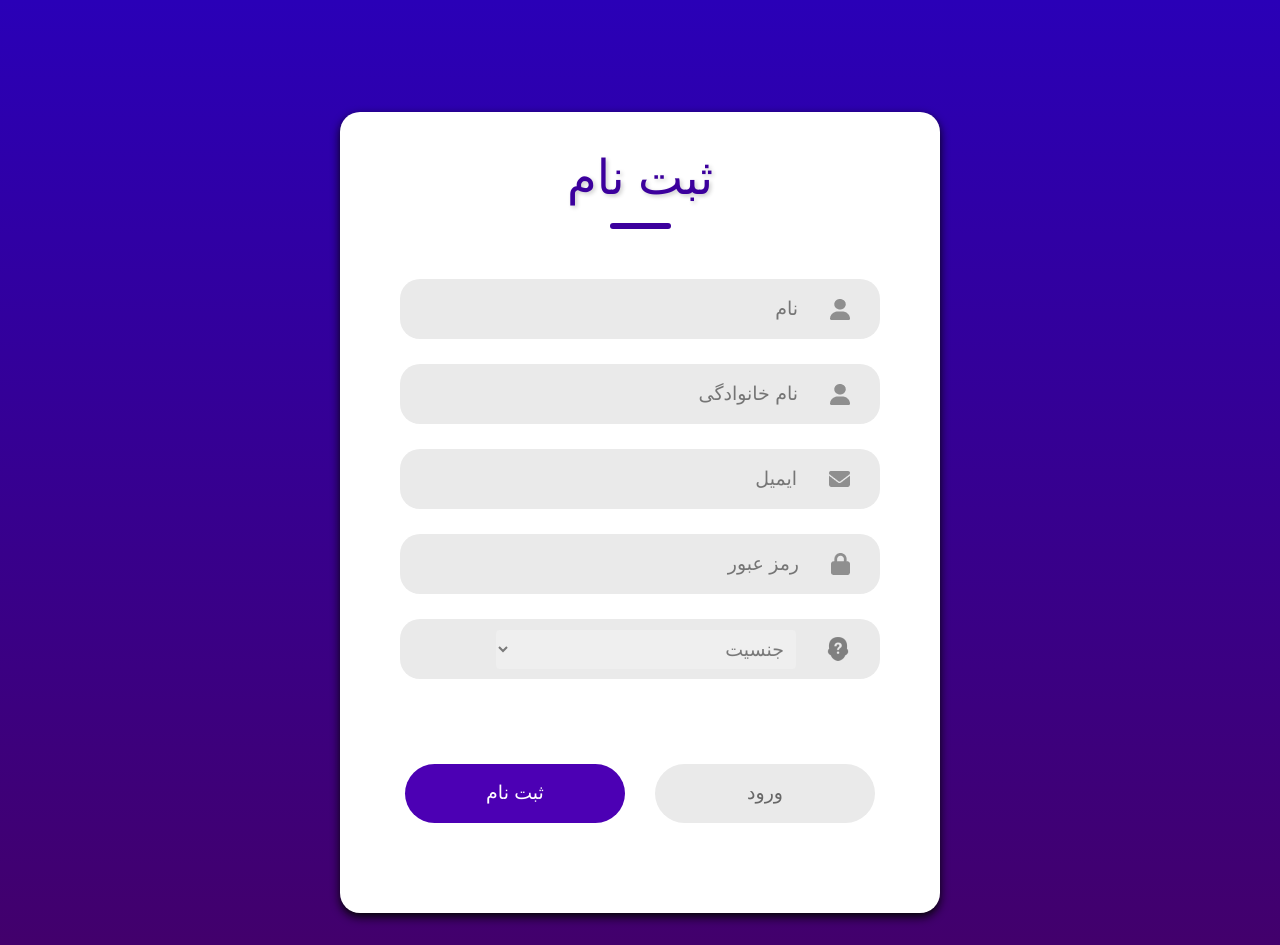
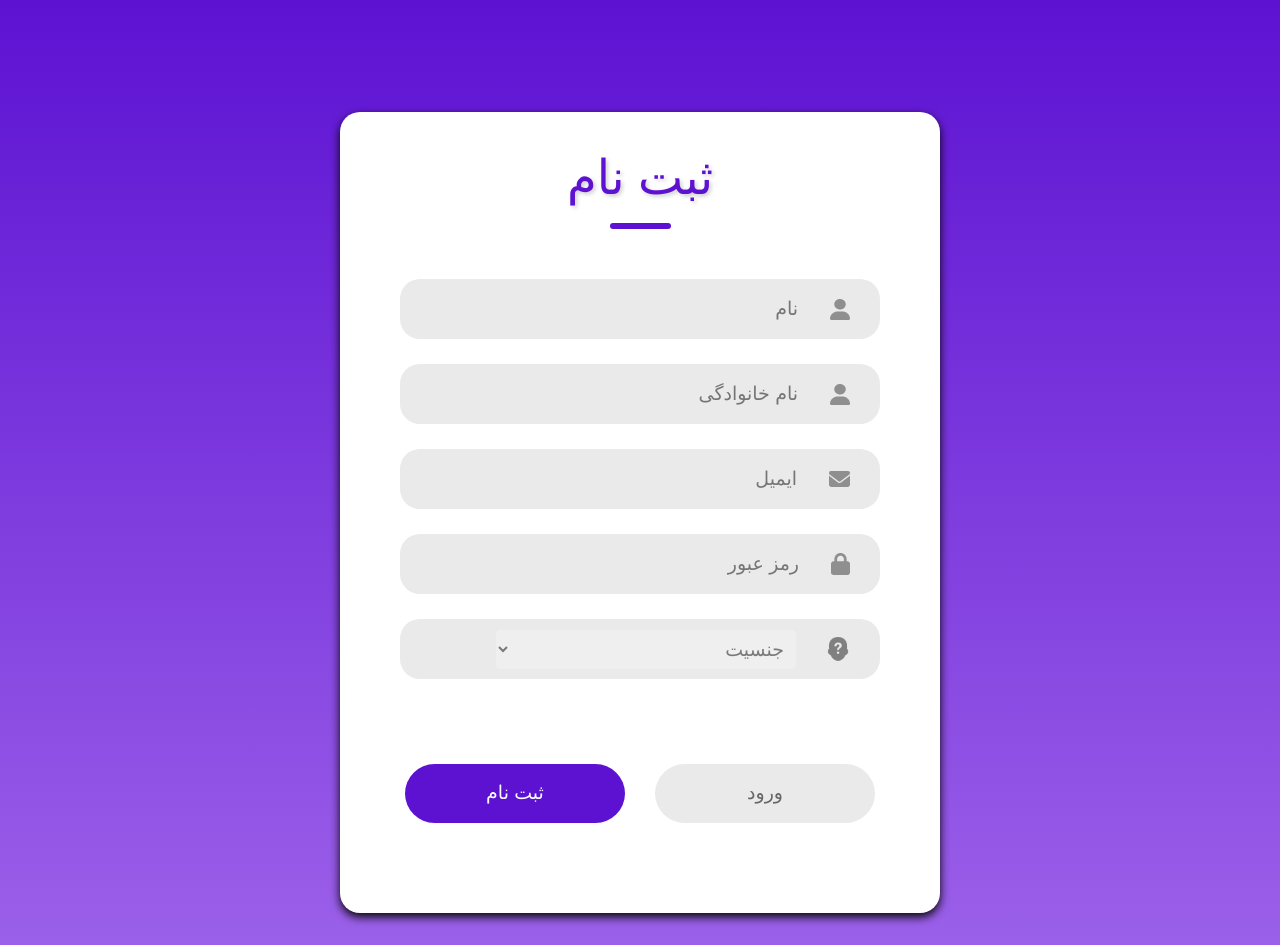
Before and after one commit to ENIAC-group/Front-End, a React (Vite) app: page / in a window 1280 px wide. Built offline with nearby package versions, Linux system fonts and the light colour scheme; a web font is replaced by a local one.

Commit message:
[feat]: Changed Color Template

```diff
--- a/src/components/SignUp/SignUp.css
+++ b/src/components/SignUp/SignUp.css
@@ -32,7 +32,7 @@
 .text {
     font-family: 'Vazir', sans-serif;
     direction: rtl;
-    color: #3c009d;
+    color: #5D12D2;
     font-size: 48px;
     font-weight: 700;
 }
@@ -40,7 +40,7 @@
 .underline {
     width: 61px;
     height: 6px;
-    background: #3c009d;
+    background: #5D12D2;
     border-radius: 9px;
 }
 
@@ -83,7 +83,7 @@
 .forgot-password {
     direction: rtl;
     font-family: 'Vazir', sans-serif;
-    padding-left: 62px;
+    padding-left: 55px;
     margin-top: 27px;
     color: #797979;
     font-size: 18px;
@@ -113,7 +113,7 @@
     width: 220px;
     height: 59px;
     color: white;
-    background: #4c00b4;
+    background: #5D12D2;
     border-radius: 50px;
     font-size: 19px;
     font-weight: 700;
--- a/src/index.css
+++ b/src/index.css
@@ -28,7 +28,7 @@ body {
   place-items: center;
   min-width: 320px;
   min-height: 100vh;
-  background: linear-gradient(#2a00b7, #42006c);
+  background: linear-gradient(#5D12D2, #9b60e9);
 }
 
 h1 {
```
